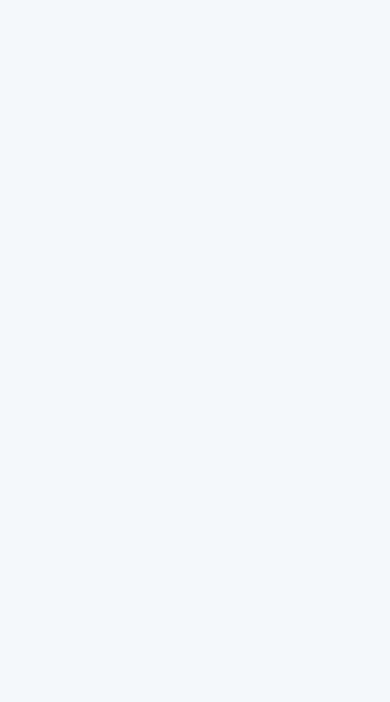
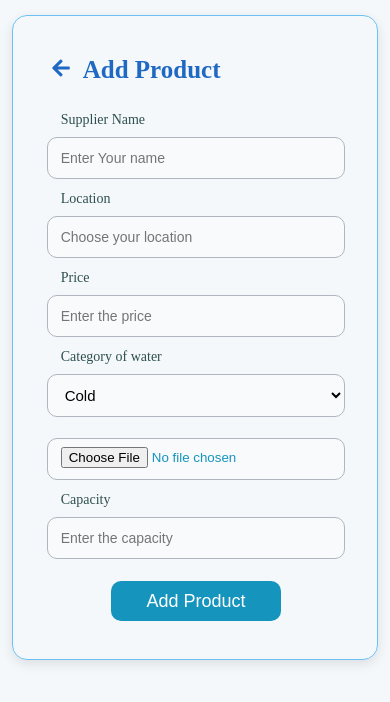
Before and after one commit to Shalu-1-2/supplier, a React (Vite) app: page /products in a window 390 px wide. Before the commit this address had no page. Shown: the top 702 px of the page. Built offline with nearby package versions, Linux system fonts and the light colour scheme.

Commit message:
add product page

```diff
--- a/src/App.jsx
+++ b/src/App.jsx
@@ -5,6 +5,7 @@ import Register from './Pages/Register'
 import Login from './Pages/Login'
 import Dashboard from './Pages/Dashboard'
 import Welcome from './Pages/Welcome'
+import AddProduct from './Pages/AddProduct'
 const App = () => {
   return (
     <>
@@ -15,6 +16,7 @@ const App = () => {
           <Route path='/login' element={<Login/>}/>
           <Route path="/dashboard" element={<Dashboard/>} />
           <Route path="/welcome" element={<Welcome/>} />
+          <Route path="/products" element={<AddProduct/>} />
         </Routes>
        </Router>
 
--- a/src/Pages/AddProduct.jsx
+++ b/src/Pages/AddProduct.jsx
@@ -0,0 +1,55 @@
+import React from 'react'
+import './CSS/AddProduct.css'
+import { FaArrowLeft } from "react-icons/fa";
+
+const AddProduct = () => {
+    return (
+        <>
+            <div className="add-product">
+                <div className="product-heading">
+                    <div className="product-icon">
+                        <FaArrowLeft />
+                    </div>
+                    <h2> Add Product</h2>
+                </div>
+                <div className="product-form">
+                    <label className='product-label' htmlFor="name">Supplier Name</label>
+                    <div className="product-input">
+                        <input type="text" placeholder='Enter Your name' required className='product-form-input' />
+                    </div>
+                    <label className='product-label' htmlFor="location">Location</label>
+                    <div className="product-input">
+                        <input type="text" placeholder='Choose your location' required className='product-form-input' />
+                    </div>
+                    <label className='product-label' htmlFor="price">Price</label>
+                    <div className="product-input">
+                        <input type="text" placeholder='Enter the price' required className='product-form-input' />
+                    </div>
+                    <label className='product-label' htmlFor="catrgory">Category of water</label>
+                    <div className="product-input">
+                        <select name="" id="" className='product-form-select'>
+                            <option className='select-option'  value="cold">Cold</option>
+                            <option className='select-option' value="normal">Normal</option>
+                        </select>
+                    </div>
+                    <label className='product-label' htmlFor="Image"></label>
+                    <div className="product-input">
+                        <div className='product-form-input'>
+                            <input type="file" className='file-input' />
+                        </div>
+                    </div>
+                    <label className='product-label' htmlFor="capacity">Capacity</label>
+                    <div className="product-input">
+                        <input type="text" placeholder='Enter the capacity' required className='product-form-input' />
+                    </div>
+                    <div className='add-button'>
+                        <button className="product-button">Add Product</button>
+
+                    </div>
+                </div>
+            </div>
+        </>
+    )
+}
+
+export default AddProduct
--- a/src/Pages/CSS/AddProduct.css
+++ b/src/Pages/CSS/AddProduct.css
@@ -0,0 +1,241 @@
+* {
+    margin: 0%;
+    padding: 0%;
+    box-sizing: border-box;
+}
+
+.add-product {
+    width: 600px;
+    border: 1px solid;
+    height: 700px;
+    padding: 20px;
+    margin: 30px auto;
+    border-radius: 20px;
+    border: 1px solid rgb(108, 193, 242);
+    box-shadow: rgba(0, 0, 0, 0.1) 0px 4px 12px;
+}
+
+.product-heading {
+    display: flex;
+    align-items: center;
+    justify-content: flex-start;
+    gap: 20px;
+    padding: 20px 40px;
+
+}
+
+.product-icon {
+    font-size: 25px;
+    color: #2069c3;
+}
+
+.product-heading h2 {
+    display: flex;
+    align-items: center;
+    justify-content: center;
+    gap: 20px;
+    font-size: 35px;
+    color: #2069c3;
+}
+
+.product-form {
+    width: 100%;
+    display: flex;
+    flex-direction: column;
+    gap: 5px;
+}
+
+.product-form {
+    font-size: 18px;
+    font-weight: 400;
+    color: darkslategray;
+    margin-left: 1px;
+}
+
+.product-form-select {
+    width: 100%;
+    height: 43px;
+    background: #f8fafc;
+    border: 1px solid #afb6c0;
+    border-radius: 10px;
+    padding: 0 13px;
+    font-size: 15px;
+    outline: none;
+    transition: 0.2s ease;
+}
+.product-label{
+    margin-left: 11px !important;
+    padding: 5px;
+    font-size: 20px;
+
+}
+.product-form-select .select-option {
+    color: darkslategray;
+
+}
+
+.product-input {
+    position: relative;
+    width: 90%;
+    margin: auto;
+    display: flex;
+    align-items: center;
+}
+
+.product-form-input {
+    width: 100%;
+    height: 43px;
+    background: #f8fafc;
+    border: 1px solid #afb6c0;
+    border-radius: 10px;
+    padding: 0 13px;
+    font-size: 15px;
+    color: #1594bd;
+    outline: none;
+    transition: 0.2s ease;
+}
+
+.file-input {
+    margin-top: 10px;
+}
+
+.product-button {
+    height: 40px;
+    width: 100%;
+    border-radius: 10px;
+    border: none;
+    padding: 10px 20px;
+    background-color: #1594bd;
+    color: white;
+    font-size: 18px !important;
+
+}
+
+.add-button {
+    height: 50px;
+    width: 200px;
+    margin: 20px auto;
+}
+
+/* Tablet */
+@media (max-width: 768px) {
+
+    .add-product {
+        width: 90%;
+        height: auto;
+        margin: 25px auto;
+        padding-bottom: 20px;
+    }
+
+    .product-heading {
+        padding: 25px 25px;
+    }
+
+    .product-heading h2 {
+        font-size: 30px;
+    }
+
+    .product-form label {
+        padding-left: 20px;
+        font-size: 16px;
+    }
+
+    .product-input {
+        width: 92%;
+    }
+
+    .add-button {
+        width: 180px;
+    }
+}
+
+
+/* Mobile */
+@media (max-width: 480px) {
+
+    .add-product {
+        width: 94%;
+        height: auto;
+        margin: 15px auto;
+        border-radius: 15px;
+        padding-bottom: 15px;
+    }
+
+    .product-heading {
+        padding: 20px 18px;
+        gap: 12px;
+    }
+
+    .product-icon {
+        font-size: 20px;
+    }
+
+    .product-heading h2 {
+        font-size: 25px;
+        gap: 10px;
+    }
+
+    .product-form {
+        gap: 4px;
+    }
+
+    .product-form label {
+        padding-top: 8px;
+        padding-left: 16px;
+        font-size: 14px;
+    }
+
+    .product-input {
+        width: 92%;
+    }
+
+    .product-form-input {
+        height: 42px;
+        font-size: 14px;
+    }
+
+    .file-input {
+        margin-top: 8px;
+    }
+
+    .add-button {
+        width: 170px;
+        height: 45px;
+        margin: 18px auto;
+    }
+
+    .product-button {
+        height: 40px;
+        font-size: 14px;
+    }
+}
+
+
+/* Very Small Mobile */
+@media (max-width: 360px) {
+
+    .add-product {
+        width: 96%;
+    }
+
+    .product-heading {
+        padding: 18px 14px;
+    }
+
+    .product-heading h2 {
+        font-size: 22px;
+    }
+
+    .product-form label {
+        padding-left: 12px;
+        font-size: 13px;
+    }
+
+    .product-input {
+        width: 94%;
+    }
+
+    .add-button {
+        width: 150px;
+    }
+}
```
